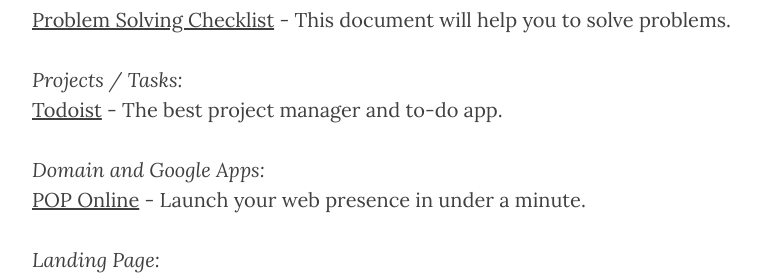
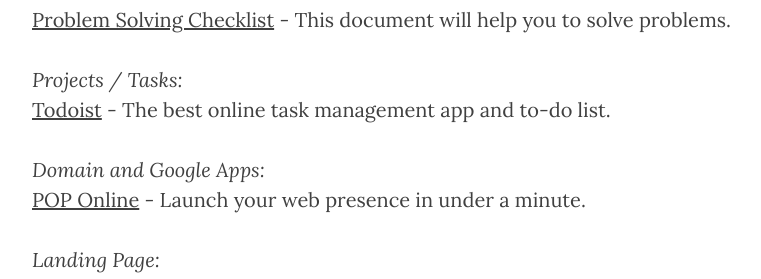
Before and after one commit to maxcantu/personal, a Jekyll site: the page built from resources.html, in a window 1280 px wide and 900 px high, scrolled down 2819 px. Shown: the part 163-442 px from the top of the window, without its empty margins (233-994 px from the left). Built offline with Jekyll 4.4.1, drawn with Linux system fonts in a browser that asks for light colours; nearby versions of some CDN libraries.

Commit message:
desc pro

```diff
--- a/resources.html
+++ b/resources.html
@@ -109,7 +109,7 @@ header-img: "img/about-bg.jpg"
 	<i>Projects / Tasks:</i>
 	<br>
 	<a href="http://todoist.com" rel="nofollow" target="_blank">Todoist</a>
-	- The best project manager and to-do app.
+	- The best online task management app and to-do list.
 
 	<br><br>
 
```
